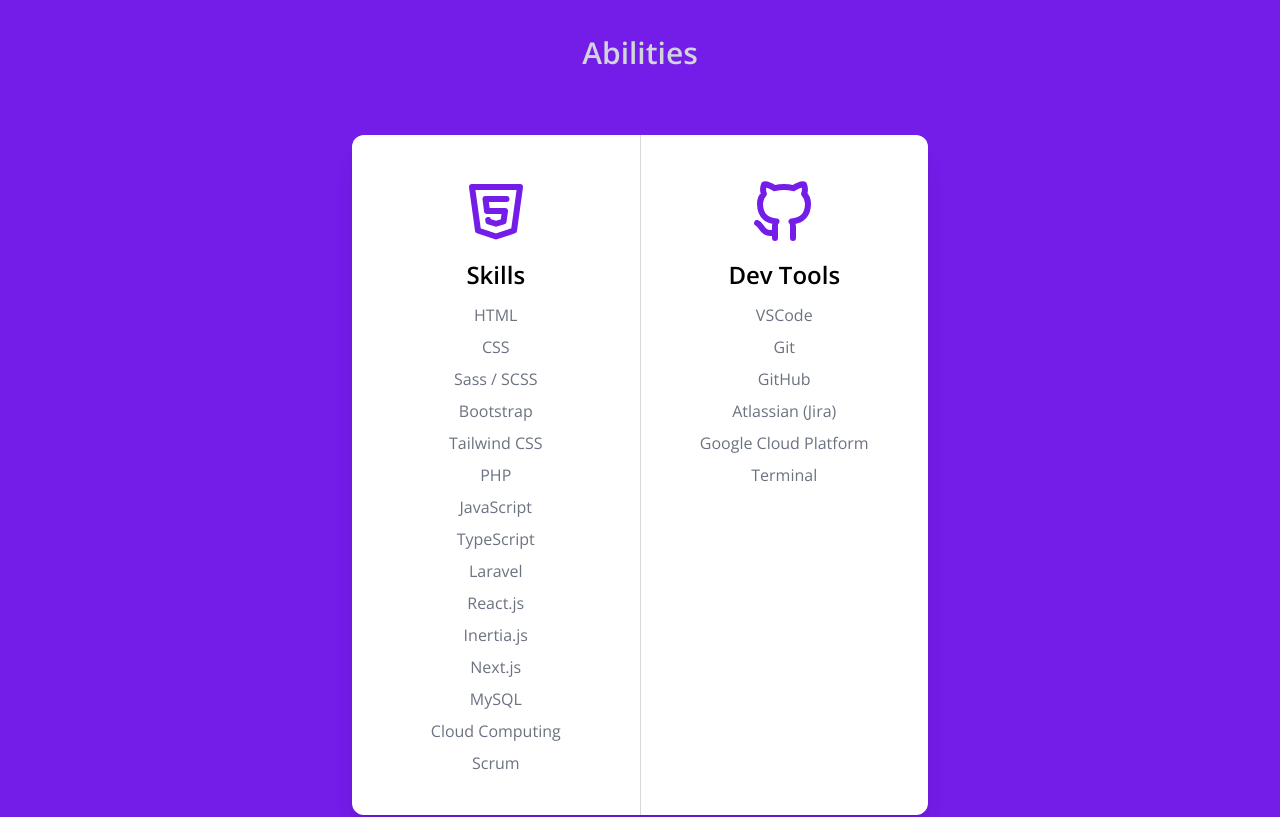
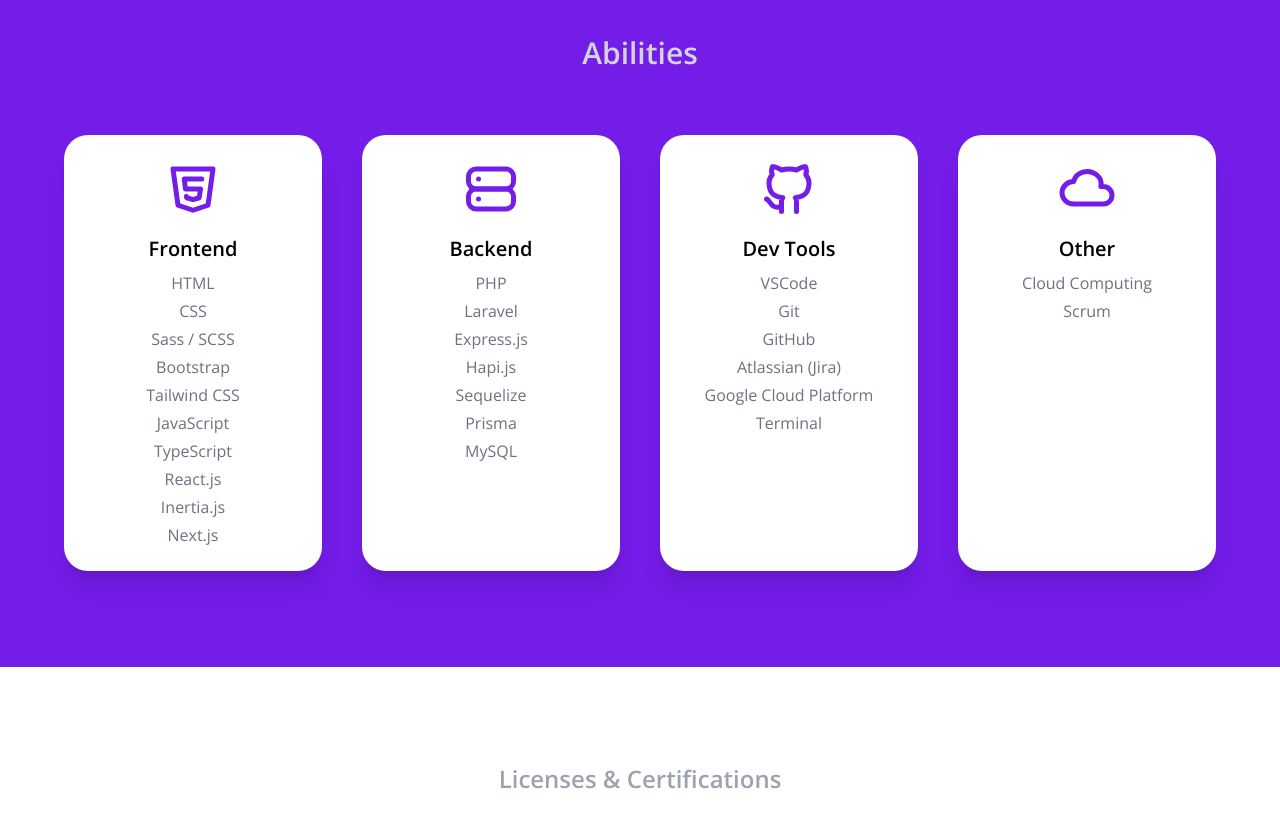
Before and after one commit to andi-abdillah/andi-abdillah.github.io, a React (Vite) app: page / in a window 1280 px wide. Shown: the part 3280-4097 px from the top of the page. Built offline with nearby package versions, Linux system fonts and the light colour scheme.

Commit message:
categorize skills into frontend, backend, tools, and cloud computing

```diff
--- a/src/sections/Abilities.jsx
+++ b/src/sections/Abilities.jsx
@@ -1,23 +1,45 @@
-import { TbBrandHtml5 } from "react-icons/tb";
-import { TbBrandGithub } from "react-icons/tb";
+import { TbBrandHtml5, TbServer, TbBrandGithub, TbCloud } from "react-icons/tb";
+
+const SkillCard = ({ title, items, icon }) => (
+  <div className="group relative h-full w-full">
+    <div className="absolute inset-0 rounded-3xl bg-black/20 shadow-xl transition duration-300 ease-in-out group-hover:rotate-[-5deg]" />
+
+    <div className="relative h-full rounded-3xl bg-white p-6 text-center transition duration-300 ease-in-out group-hover:rotate-[5deg]">
+      <div className="mb-4 flex justify-center text-6xl text-primary">
+        {icon}
+      </div>
+      <h2 className="mb-2 text-xl font-semibold">{title}</h2>
+      <ul className="space-y-1 text-gray-500">
+        {items.map((item, index) => (
+          <li key={index}>{item}</li>
+        ))}
+      </ul>
+    </div>
+  </div>
+);
 
 const Abilities = () => {
-  const skills = [
+  const frontendSkills = [
     "HTML",
     "CSS",
     "Sass / SCSS",
     "Bootstrap",
     "Tailwind CSS",
-    "PHP",
     "JavaScript",
     "TypeScript",
-    "Laravel",
     "React.js",
     "Inertia.js",
     "Next.js",
+  ];
+
+  const backendSkills = [
+    "PHP",
+    "Laravel",
+    "Express.js",
+    "Hapi.js",
+    "Sequelize",
+    "Prisma",
     "MySQL",
-    "Cloud Computing",
-    "Scrum",
   ];
 
   const devTools = [
@@ -29,33 +51,26 @@
     "Terminal",
   ];
 
+  const otherSkills = ["Cloud Computing", "Scrum"];
+
   return (
-    <section id="abilities" className="bg-primary px-2 py-24">
+    <section id="abilities" className="bg-primary px-10 py-24">
       <h1 className="mb-16 text-center text-3xl font-semibold text-gray-300">
         Abilities
       </h1>
-      <div className="mx-auto flex max-w-xl justify-evenly rounded-xl bg-white shadow-xl">
-        <div className="w-1/2 p-10 text-center">
-          <TbBrandHtml5 className="mx-auto text-7xl text-primary" />
-          <h1 className="my-3 text-2xl font-semibold">Skills</h1>
-          <ul className="space-y-2 text-gray-500">
-            {skills.map((skill, index) => (
-              <li key={index}>{skill}</li>
-            ))}
-          </ul>
-        </div>
-
-        <div className="w-px bg-black opacity-15" />
-
-        <div className="w-1/2 p-10 text-center">
-          <TbBrandGithub className="mx-auto text-7xl text-primary" />
-          <h1 className="my-3 text-2xl font-semibold">Dev Tools</h1>
-          <ul className="space-y-2 text-gray-500">
-            {devTools.map((tool, index) => (
-              <li key={index}>{tool}</li>
-            ))}
-          </ul>
-        </div>
+      <div className="mx-auto grid max-w-6xl grid-cols-1 gap-10 sm:grid-cols-2 lg:grid-cols-4">
+        <SkillCard
+          title="Frontend"
+          items={frontendSkills}
+          icon={<TbBrandHtml5 />}
+        />
+        <SkillCard title="Backend" items={backendSkills} icon={<TbServer />} />
+        <SkillCard
+          title="Dev Tools"
+          items={devTools}
+          icon={<TbBrandGithub />}
+        />
+        <SkillCard title="Other" items={otherSkills} icon={<TbCloud />} />
       </div>
     </section>
   );
```
